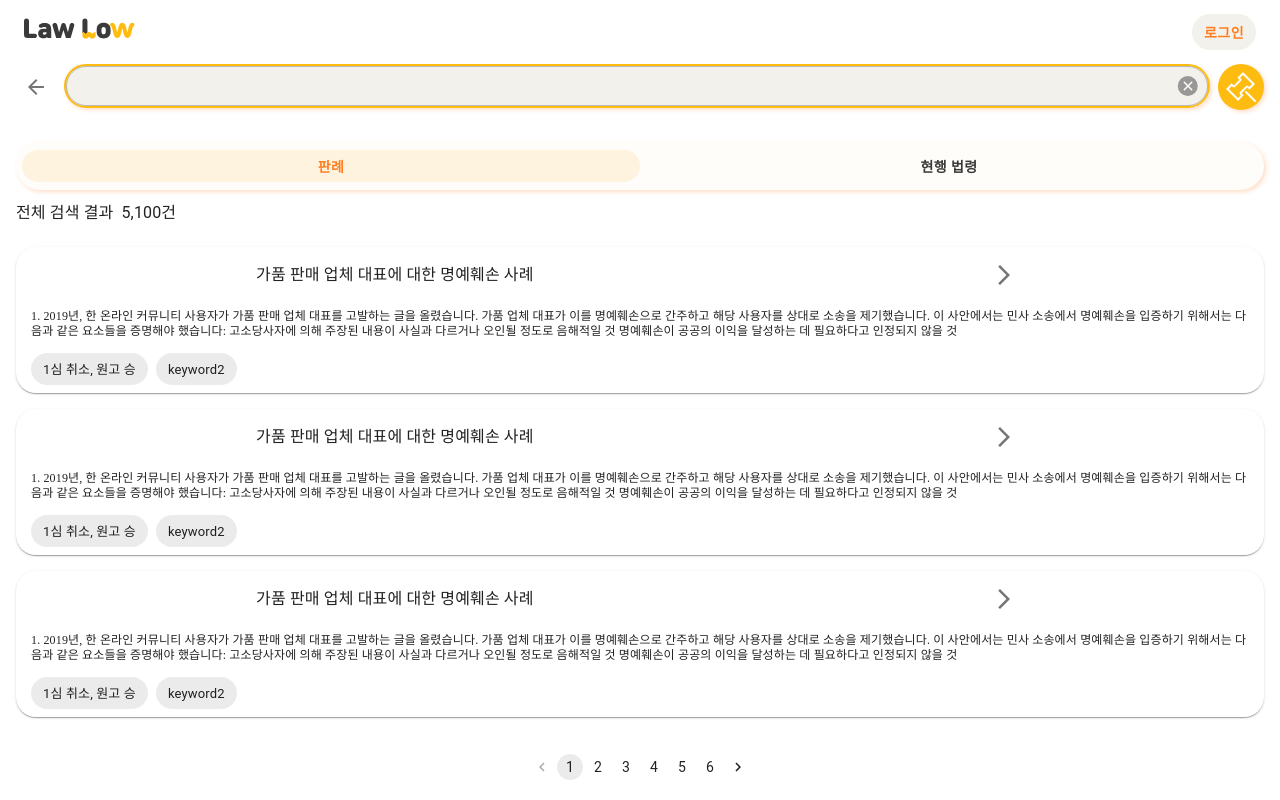
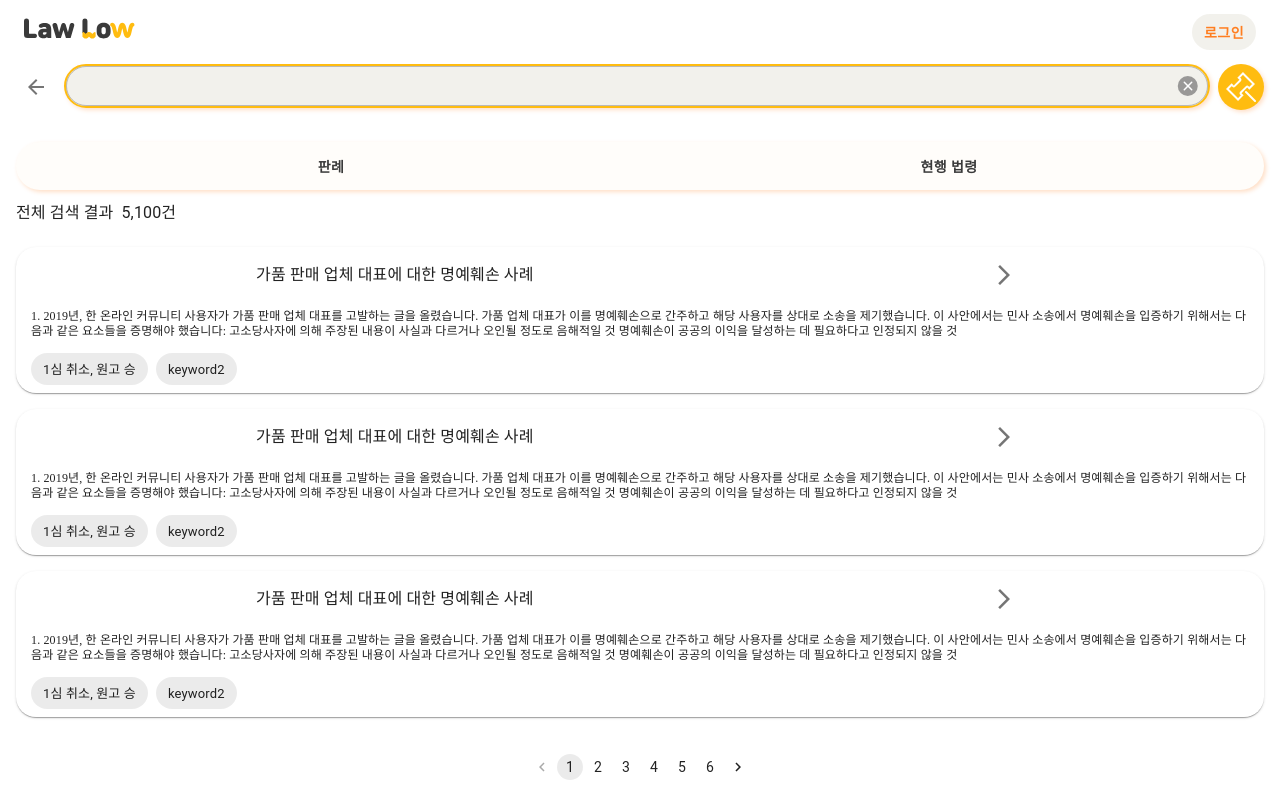
Before and after one commit to potenday-project/lawlow, a React (Create React App) app: page /search in a window 1280 px wide. Built offline with nearby package versions, Linux system fonts and the light colour scheme.

Commit message:
:sparkles: 전체 검색 결과 갯수 store 보관

```diff
--- a/src/stores/MainStore.ts
+++ b/src/stores/MainStore.ts
@@ -7,9 +7,12 @@ class MainStore {
 
   selectedTab: SearchTabType;
 
+  totalElements: number;
+
   constructor() {
     this.searchWords = [];
-    this.selectedTab = "presc";
+    this.selectedTab = "prec";
+    this.totalElements = 0;
 
     makeAutoObservable(this);
   }
@@ -29,6 +32,10 @@ class MainStore {
   setSelectedTab(value: SearchTabType) {
     this.selectedTab = value;
   }
+
+  setTotalElements(value: number) {
+    this.totalElements = value;
+  }
 }
 
 export default MainStore;
```
